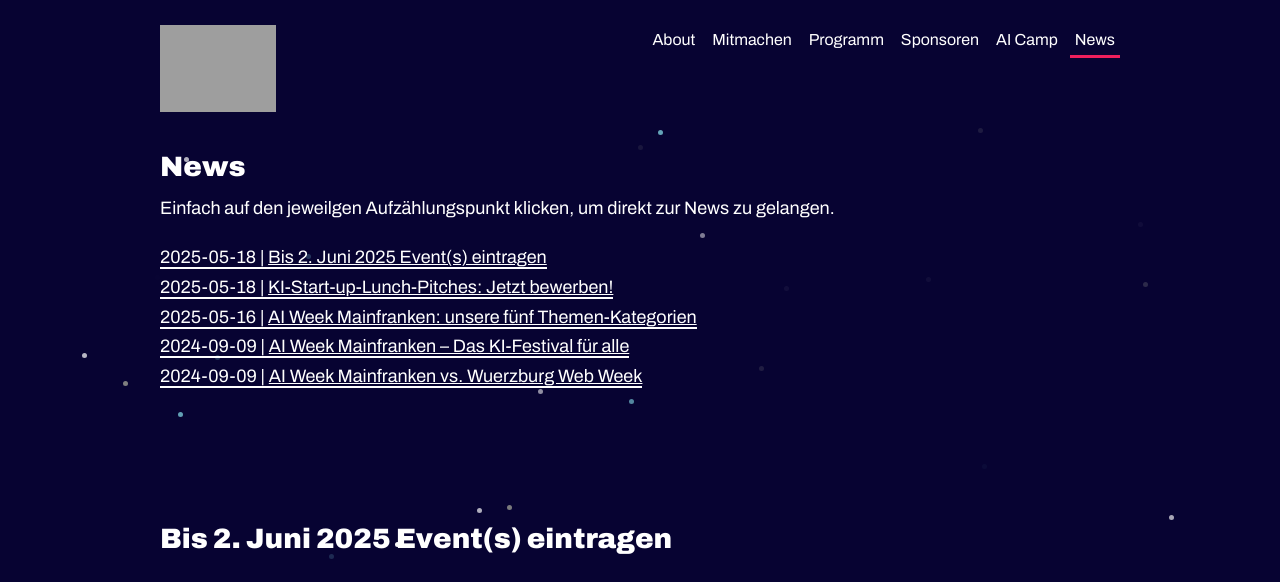
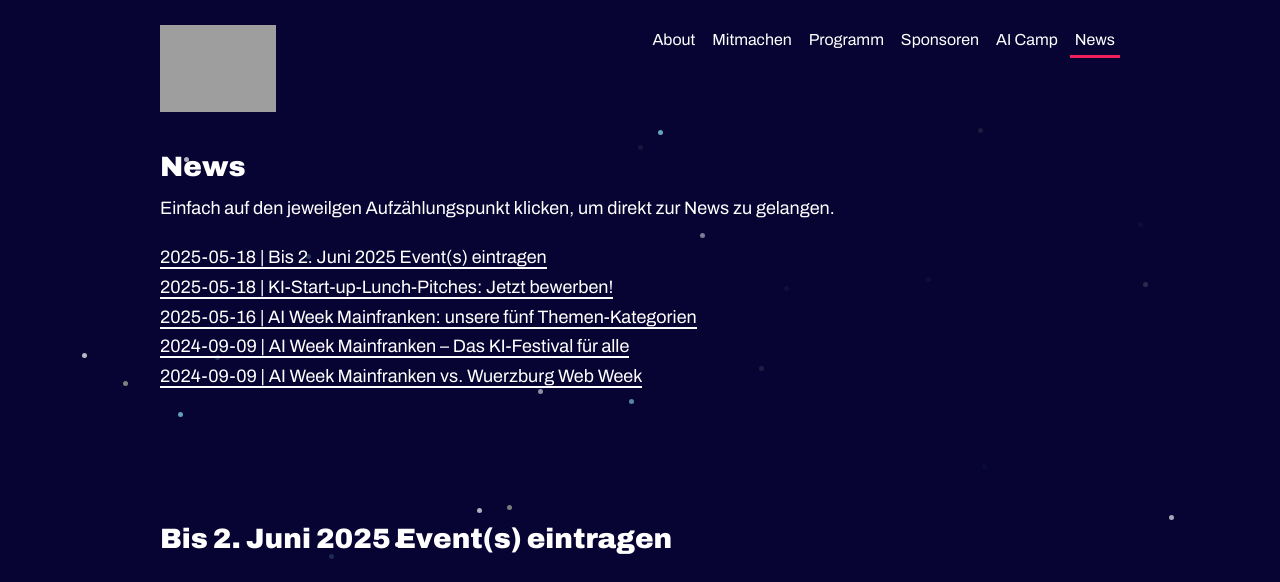
Before and after one commit to 10-o-clock-org/awm_website, a PHP site: page /news.php in a window 1280 px wide. Shown: the top 582 px of the page. Run offline with PHP 8.4, Linux system fonts and the light colour scheme; grey boxes are pictures that could not be loaded.

Commit message:
styling...

```diff
--- a/css/theme.css
+++ b/css/theme.css
@@ -422,6 +422,9 @@ ul, ol {
     opacity: 1;
     transition: all 0.25s ease-out;
     z-index: 1;
+}
+.logo a {
+    border-bottom: none;
 }
 .logo img {
     width: 11.6rem;
--- a/index.php
+++ b/index.php
@@ -27,7 +27,7 @@
                             <a class="button">Mehr erfahren</a>
                         </div>
                         <div class="col span-6">
-                            <div class="star-btn"><a href="#"></a><span class="tooltip">zur Hauptveranstaltung</span></div>
+                            <div class="star-btn"><a href="programm.php#/veranstaltung/2" style="border-bottom: none"></a><span class="tooltip">zum Abschluss-Event</span></div>
                             <div class="countdown" id="countdown">
                                 <div>
                                   <span class="countdown-value" id="days">48</span>
--- a/news.php
+++ b/news.php
@@ -19,11 +19,11 @@
                     <div class="col span-12">
                         <h1>News</h1>
                         <p>Einfach auf den jeweilgen Aufzählungspunkt klicken, um direkt zur News zu gelangen.</p>
-                        <p><a href="#eventtool">2025-05-18 | <u>Bis 2. Juni 2025 Event(s) eintragen</a></u><br>
-                            <a href="#pitches">2025-05-18 | <u>KI-Start-up-Lunch-Pitches: Jetzt bewerben!</a></u><br>
-                            <a href="#kategorien">2025-05-16 | <u>AI Week Mainfranken: unsere fünf Themen-Kategorien</a></u><br>
-                            <a href="#kifestival">2024-09-09 | <u> AI Week Mainfranken – Das KI-Festival für alle</a></u><br>
-                            <a href="#wueww">2024-09-09 | <u>AI Week Mainfranken vs. Wuerzburg Web Week</a></u><br></p>
+                        <p><a href="#eventtool">2025-05-18 | Bis 2. Juni 2025 Event(s) eintragen</a><br>
+                            <a href="#pitches">2025-05-18 | KI-Start-up-Lunch-Pitches: Jetzt bewerben!</a><br>
+                            <a href="#kategorien">2025-05-16 | AI Week Mainfranken: unsere fünf Themen-Kategorien</a><br>
+                            <a href="#kifestival">2024-09-09 |  AI Week Mainfranken – Das KI-Festival für alle</a><br>
+                            <a href="#wueww">2024-09-09 | AI Week Mainfranken vs. Wuerzburg Web Week</a><br></p>
                     </div>
                 </div>
             </div>
```
